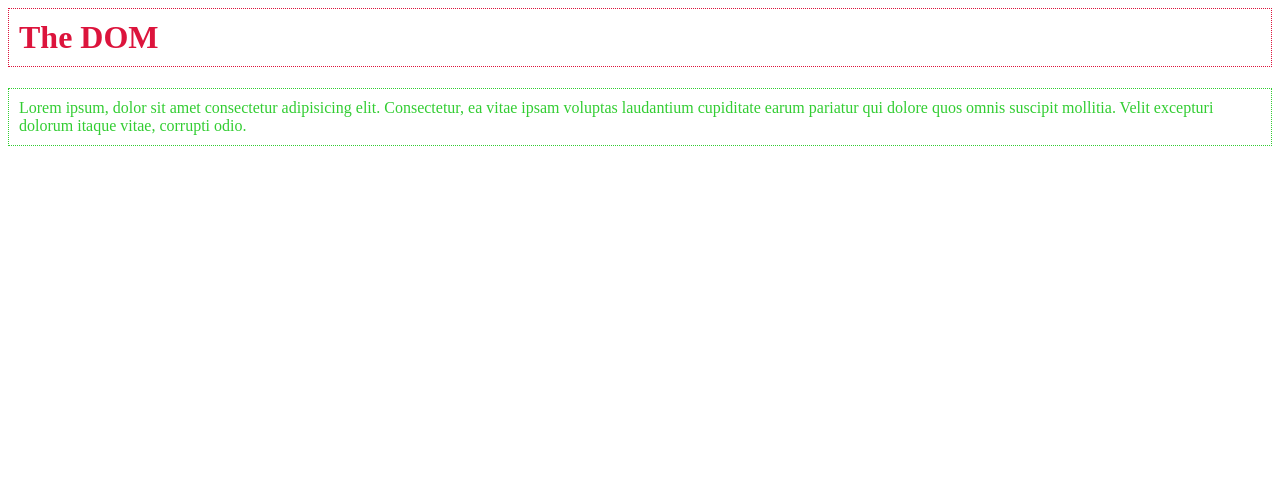
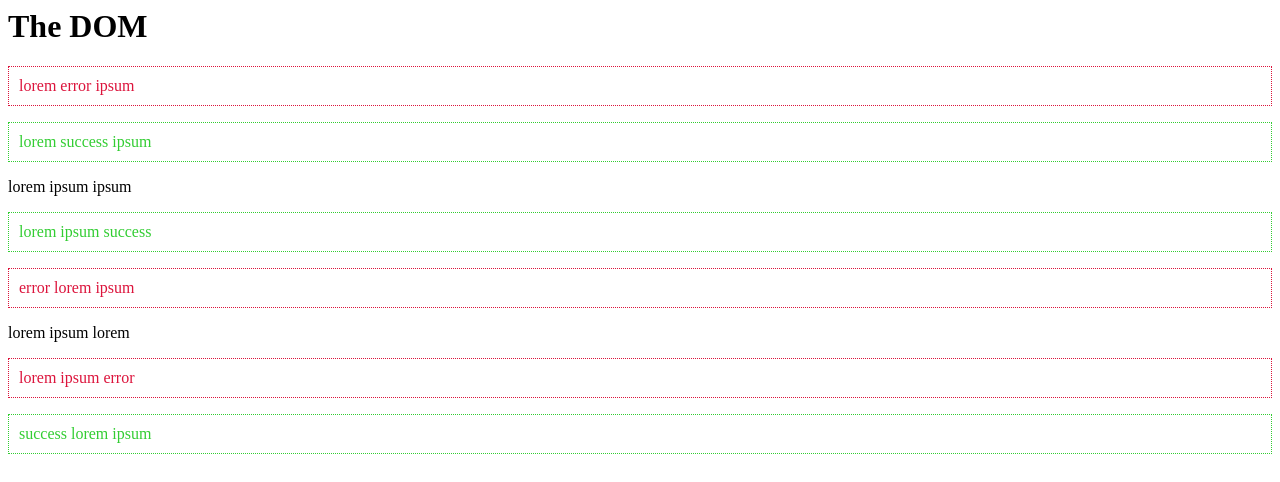
Before and after one commit to miyushan/JavaScript, a plain HTML site: page index.html in a window 1280 px wide. Drawn offline with Linux system fonts and the light colour scheme.

Commit message:
read text inside tags and add classes for them

```diff
--- a/index.html
+++ b/index.html
@@ -10,9 +10,15 @@
 <body>
     <h1>The DOM</h1>
 
-    <p class="success">
-        Lorem ipsum, dolor sit amet consectetur adipisicing elit. Consectetur, ea vitae ipsam voluptas laudantium cupiditate earum pariatur qui dolore quos omnis suscipit mollitia. Velit excepturi dolorum itaque vitae, corrupti odio.
-    </p>
+    <p>lorem error ipsum</p>
+    <p>lorem success ipsum</p>
+    <p>lorem ipsum ipsum</p>
+    <p>lorem ipsum success</p>
+    <p>error lorem ipsum</p>
+    <p>lorem ipsum lorem</p>
+    <p>lorem ipsum error</p>
+    <p>success lorem ipsum</p>
+
 
     <script src="sandbox.js"></script>
 </body>
--- a/sandbox.js
+++ b/sandbox.js
@@ -1,3 +1,10 @@
-const temp = document.querySelector('h1');
-temp.classList.add('error');
-//temp.classList.remove('error');
+const temp = document.querySelectorAll('p');
+
+temp.forEach(obj => {
+    if(obj.textContent.includes('error')){
+        obj.classList.add('error');
+    }
+    if(obj.textContent.includes('success')){
+        obj.classList.add('success');
+    }
+})
```
